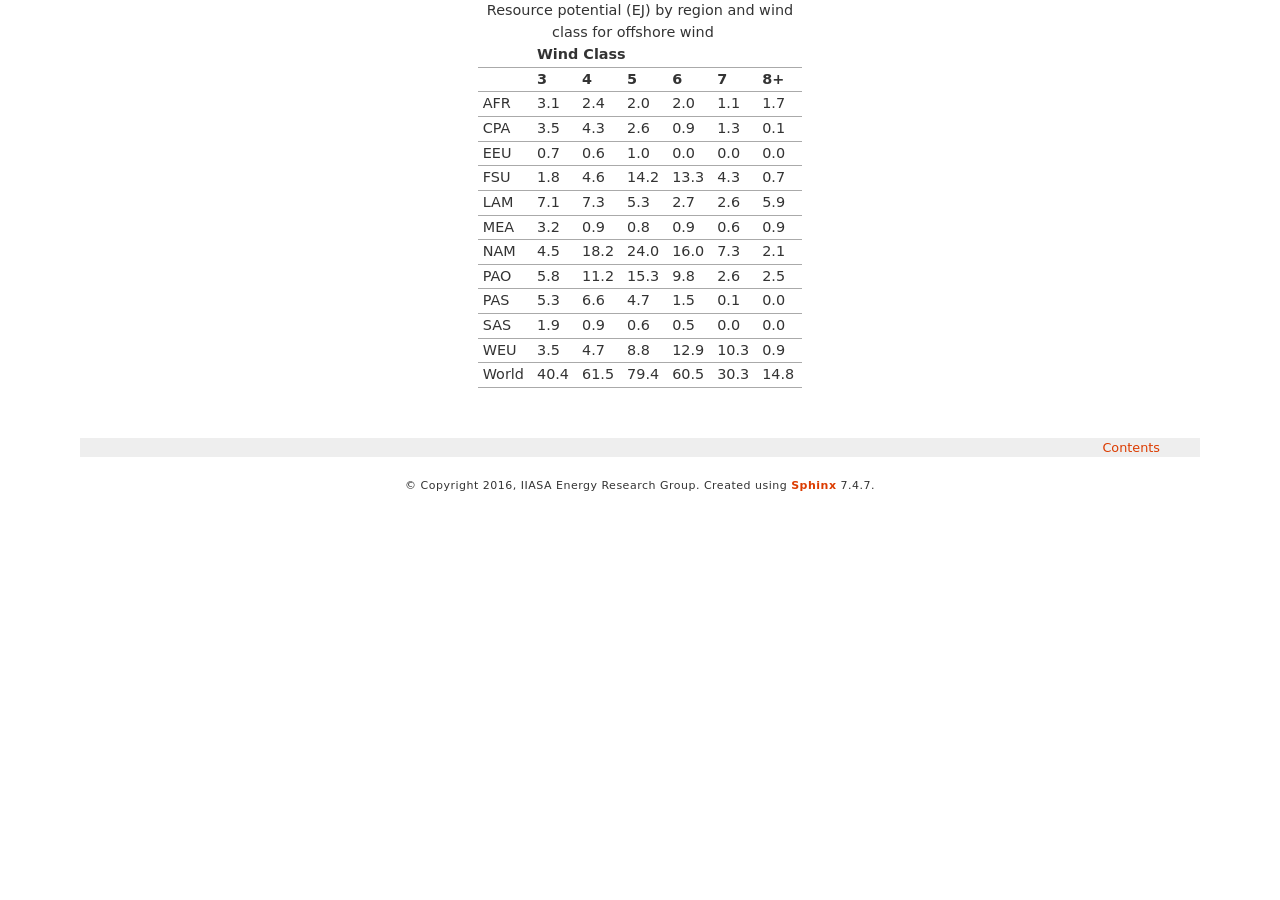
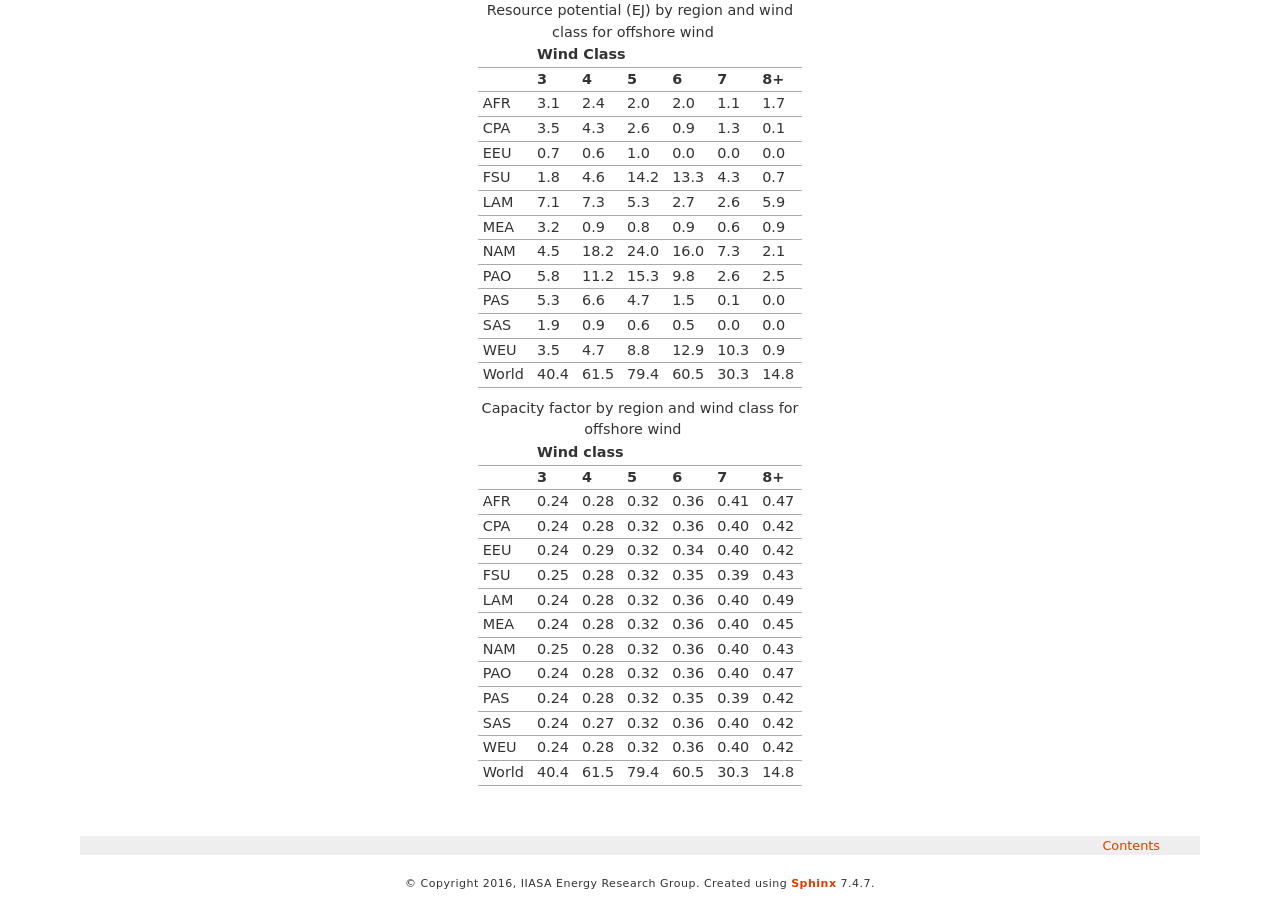
Before and after one commit to iiasa/message_doc, a Sphinx documentation site: the page built from source/message_globiom/energy/resource/renewable.rst, in a window 1280 px wide and 900 px high, scrolled down 2514 px. Built offline with Sphinx 7.4.7, drawn with Linux system fonts in a browser that asks for light colours; pages that are not in the unit, such as notebooks, are missing from menus; cross-references to code outside the pages are shown as plain code; before the commit the page ends 3016 px from its top, so only the background shows below that.

Commit message:
Update renewable.rst

```diff
--- a/source/message_globiom/energy/resource/renewable.rst
+++ b/source/message_globiom/energy/resource/renewable.rst
@@ -348,3 +348,64 @@ the part of the resource that is useable at economically competitive costs is as
    |   World |   40.4 |   61.5 |   79.4 |   60.5 |   30.3 |   14.8 |
    |         |        |        |        |        |        |        |
    +---------+--------+--------+--------+--------+--------+--------+
+
+.. _tab-capfactoffshore:
+.. table:: Capacity factor by region and wind class for offshore wind
+
+   +---------+-----------------------------------------------------+
+   |         |                                                     |
+   |         | **Wind class**                                      |
+   |         |                                                     |
+   +---------+--------+--------+--------+--------+--------+--------+
+   |         |        |        |        |        |        |        |
+   |         | **3**  | **4**  | **5**  | **6**  | **7**  | **8+** |
+   |         |        |        |        |        |        |        |
+   +---------+--------+--------+--------+--------+--------+--------+
+   |         |        |        |        |        |        |        |
+   |   AFR   |   0.24 |   0.28 |   0.32 |   0.36 |   0.41 |   0.47 |
+   |         |        |        |        |        |        |        |
+   +---------+--------+--------+--------+--------+--------+--------+
+   |         |        |        |        |        |        |        |
+   |   CPA   |   0.24 |   0.28 |   0.32 |   0.36 |   0.40 |   0.42 |
+   |         |        |        |        |        |        |        |
+   +---------+--------+--------+--------+--------+--------+--------+
+   |         |        |        |        |        |        |        |
+   |   EEU   |   0.24 |   0.29 |   0.32 |   0.34 |   0.40 |   0.42 |
+   |         |        |        |        |        |        |        |
+   +---------+--------+--------+--------+--------+--------+--------+
+   |         |        |        |        |        |        |        |
+   |   FSU   |   0.25 |   0.28 |   0.32 |   0.35 |   0.39 |   0.43 |
+   |         |        |        |        |        |        |        |
+   +---------+--------+--------+--------+--------+--------+--------+
+   |         |        |        |        |        |        |        |
+   |   LAM   |   0.24 |   0.28 |   0.32 |   0.36 |   0.40 |   0.49 |
+   |         |        |        |        |        |        |        |
+   +---------+--------+--------+--------+--------+--------+--------+
+   |         |        |        |        |        |        |        |
+   |   MEA   |   0.24 |   0.28 |   0.32 |   0.36 |   0.40 |   0.45 |
+   |         |        |        |        |        |        |        |
+   +---------+--------+--------+--------+--------+--------+--------+
+   |         |        |        |        |        |        |        |
+   |   NAM   |   0.25 |   0.28 |   0.32 |   0.36 |   0.40 |   0.43 |
+   |         |        |        |        |        |        |        |
+   +---------+--------+--------+--------+--------+--------+--------+
+   |         |        |        |        |        |        |        |
+   |   PAO   |   0.24 |   0.28 |   0.32 |   0.36 |   0.40 |   0.47 |
+   |         |        |        |        |        |        |        |
+   +---------+--------+--------+--------+--------+--------+--------+
+   |         |        |        |        |        |        |        |
+   |   PAS   |   0.24 |   0.28 |   0.32 |   0.35 |   0.39 |   0.42 |
+   |         |        |        |        |        |        |        |
+   +---------+--------+--------+--------+--------+--------+--------+
+   |         |        |        |        |        |        |        |
+   |   SAS   |   0.24 |   0.27 |   0.32 |   0.36 |   0.40 |   0.42 |
+   |         |        |        |        |        |        |        |
+   +---------+--------+--------+--------+--------+--------+--------+
+   |         |        |        |        |        |        |        |
+   |   WEU   |   0.24 |   0.28 |   0.32 |   0.36 |   0.40 |   0.42 |
+   |         |        |        |        |        |        |        |
+   +---------+--------+--------+--------+--------+--------+--------+
+   |         |        |        |        |        |        |        |
+   |   World |   40.4 |   61.5 |   79.4 |   60.5 |   30.3 |   14.8 |
+   |         |        |        |        |        |        |        |
+   +---------+--------+--------+--------+--------+--------+--------+
```
Also changed, not shown: other parts of source/message_globiom/energy/resource/renewable.rst (+1 -1 lines).
